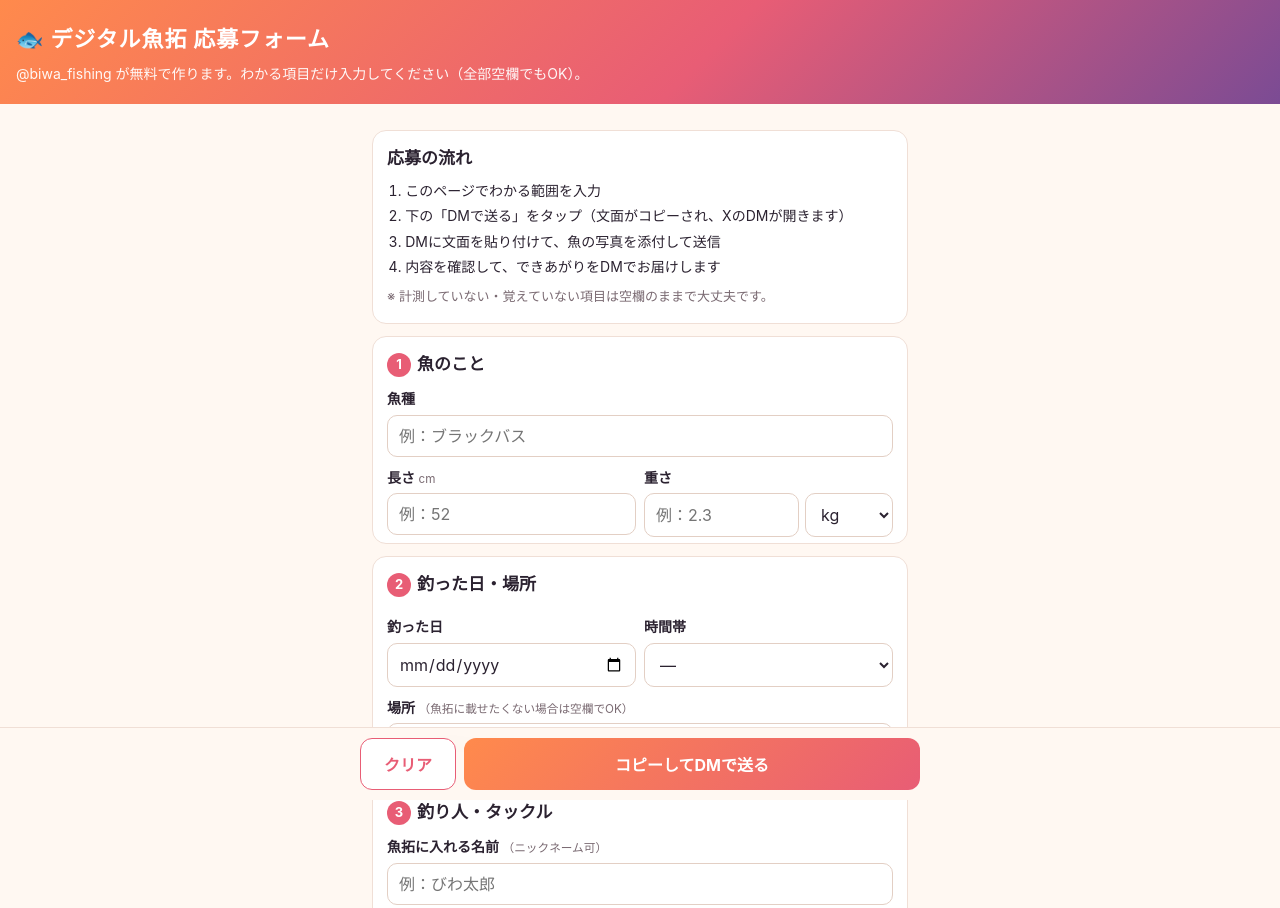
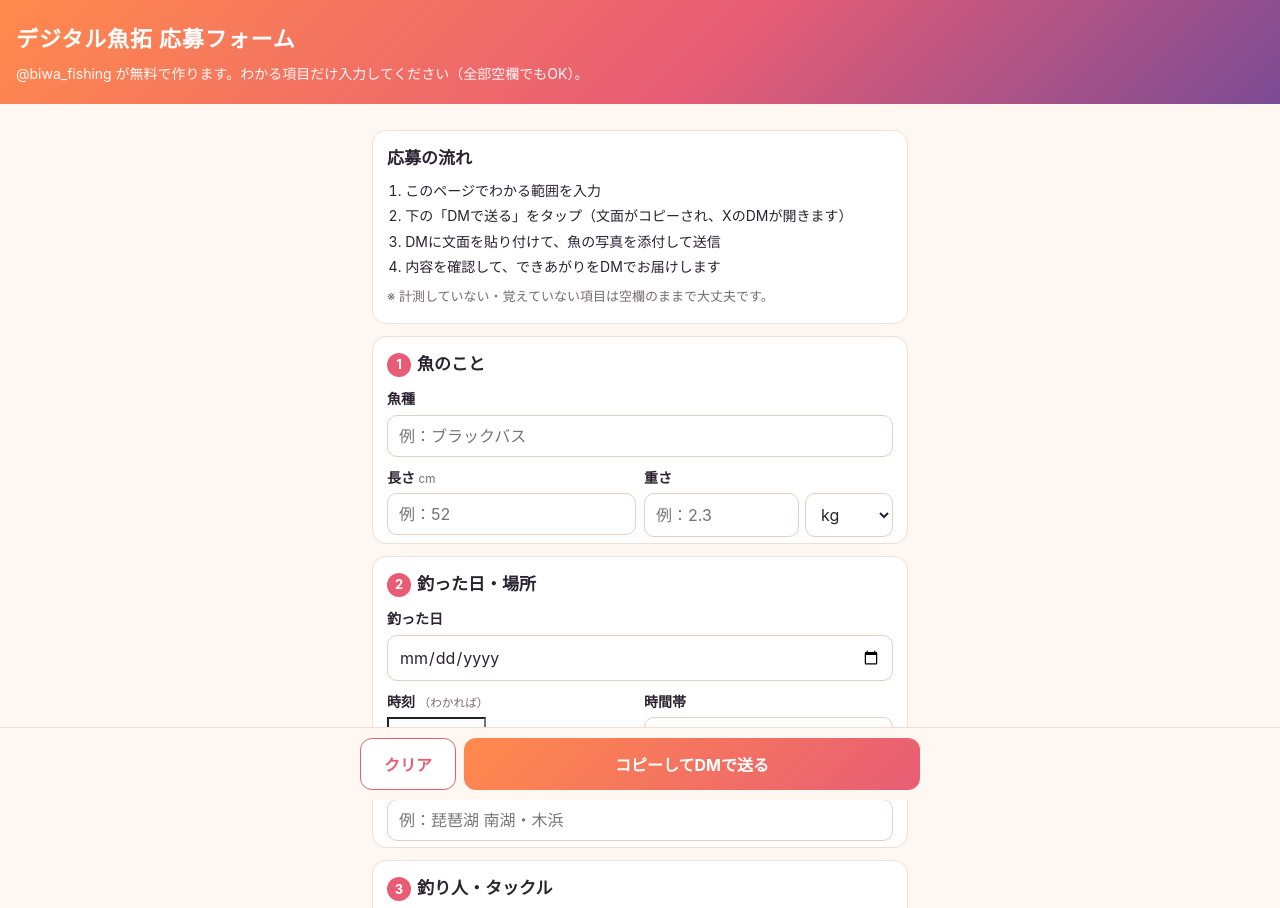
Before and after one commit to suzuhaya5666-lgtm/Biwakodate, a plain HTML site: page gyotaku.html in a window 1280 px wide. Shown: the top 908 px of the page. Drawn offline with Linux system fonts and the light colour scheme.

Commit message:
Update gyotaku.html

```diff
--- a/gyotaku.html
+++ b/gyotaku.html
@@ -34,7 +34,10 @@
   textarea{min-height:76px;resize:vertical}
   input:focus,select:focus,textarea:focus{outline:2px solid var(--sun1);border-color:transparent}
   .row{display:flex;gap:8px}
-  .row>*{flex:1}
+  .row>*{flex:1;min-width:0}
+  input[type=date],input[type=time]{-webkit-appearance:none;appearance:none;display:block;
+    min-width:0;max-width:100%;height:46px;text-align:left}
+  input[type=date]::-webkit-date-and-time-value,input[type=time]::-webkit-date-and-time-value{text-align:left}
   .unit{display:flex;gap:6px}
   .unit input{flex:1}
   .unit select{width:88px;flex:none}
@@ -68,7 +71,7 @@
 </head>
 <body>
 <header>
-  <h1>🐟 デジタル魚拓 応募フォーム</h1>
+  <h1>デジタル魚拓 応募フォーム</h1>
   <p>@biwa_fishing が無料で作ります。わかる項目だけ入力してください（全部空欄でもOK）。</p>
 </header>
 
@@ -113,10 +116,12 @@
 
     <section class="card">
       <h2><span class="num">2</span>釣った日・場所</h2>
+      <label for="date">釣った日</label>
+      <input type="date" id="date">
       <div class="row">
         <div>
-          <label for="date">釣った日</label>
-          <input type="date" id="date">
+          <label for="clock">時刻 <small>（わかれば）</small></label>
+          <input type="time" id="clock">
         </div>
         <div>
           <label for="time">時間帯</label>
@@ -226,7 +231,7 @@ const STORE_KEY = 'gyotakuDraft_v1';
 
 const $ = id => document.getElementById(id);
 const f = $('f');
-const textIds = ['species','length','weight','weightUnit','date','time','place','angler','lure','rod','reel','line','memo'];
+const textIds = ['species','length','weight','weightUnit','date','clock','time','place','angler','lure','rod','reel','line','memo'];
 
 function radio(name){ const el = f.querySelector(`input[name="${name}"]:checked`); return el ? el.value : ''; }
 function checks(name){ return [...f.querySelectorAll(`input[name="${name}"]:checked`)].map(e=>e.value); }
@@ -250,7 +255,7 @@ function buildText(){
   L.push('');
   L.push('■ 日時・場所');
   add('釣った日', fmtDate(v('date')));
-  add('時間帯', v('time'));
+  add('時間', [v('clock'), v('time') && (v('clock') ? `（${v('time')}）` : v('time'))].join(''));
   add('場所', v('place'));
   L.push('');
   L.push('■ 釣り人・タックル');
```
